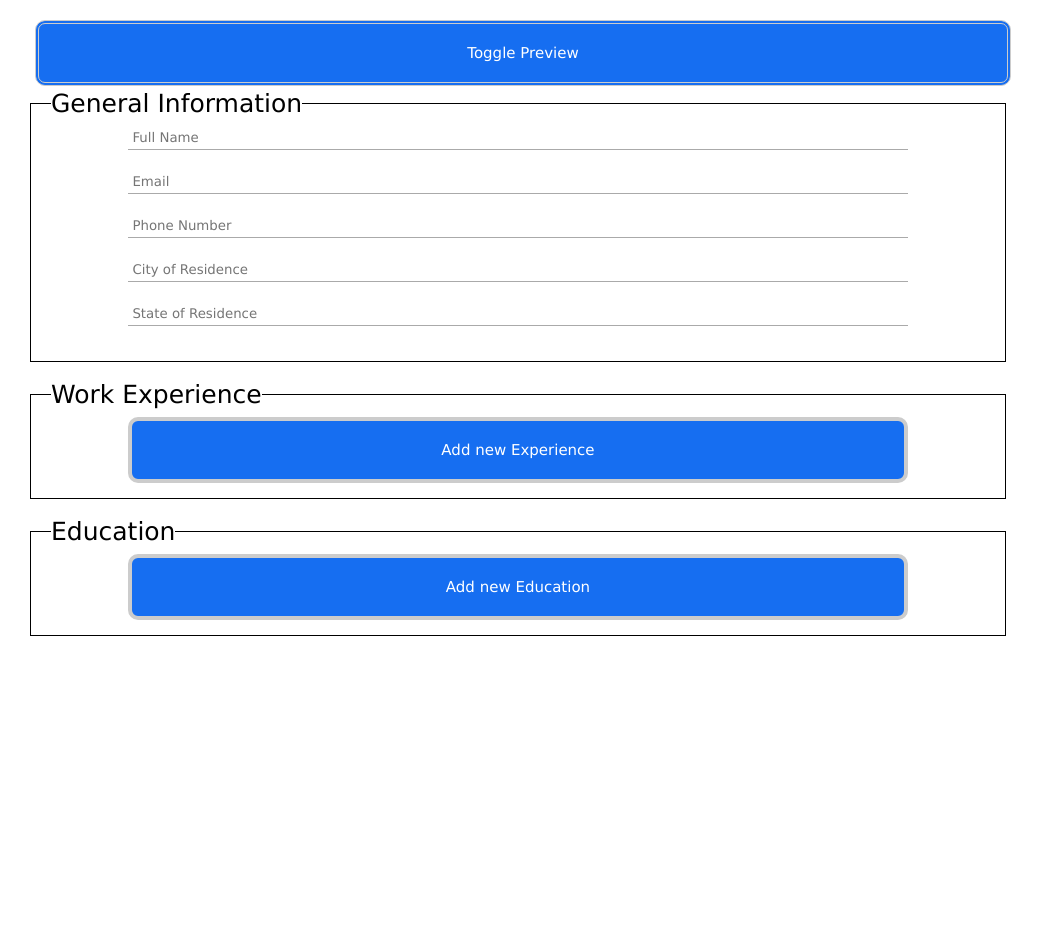
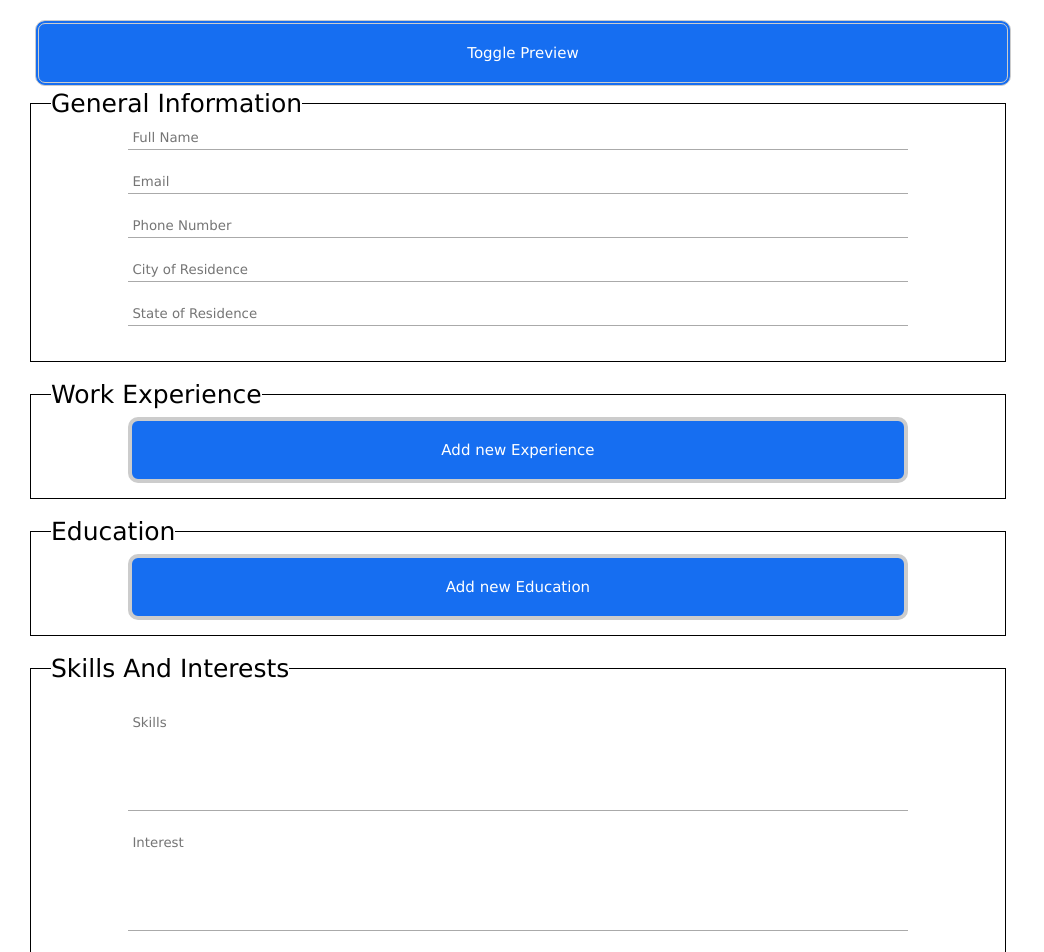
Before and after one commit to Ayarra/TOP-CV-Project, a React (Create React App) app: page / in a window 1280 px wide. Shown: the top 952 px of the page, without its empty margins (0-1044 px from the left). Before the commit the page ends 800 px from the top, so only its background shows below. Built offline with nearby package versions, Linux system fonts and the light colour scheme.

Commit message:
Fix: Fix the form state update

```diff
--- a/src/App.js
+++ b/src/App.js
@@ -15,6 +15,8 @@ function App() {
     },
     workExperience: [],
     education: [],
+    skills: "",
+    interests: "",
   });
 
   console.log(formData);
@@ -23,9 +25,21 @@ function App() {
     setMode((prevState) => !prevState);
   }
 
-  function handleChange(e, id) {
+  function handleChangeGeneralInformation(e) {
     const { name, value } = e.target;
+    setFormData((prevData) => {
+      return {
+        ...prevData,
+        generalInformation: {
+          ...prevData.generalInformation,
+          [name]: value,
+        },
+      };
+    });
+  }
 
+  function handleChangeWorkExperience(e, id) {
+    const { name, value } = e.target;
     setFormData((prevData) => {
       const newExperience = prevData.workExperience.map((experience) => {
         if (experience.id === id) {
@@ -34,7 +48,17 @@ function App() {
           return experience;
         }
       });
+      return {
+        ...prevData,
+        workExperience: [...newExperience],
+      };
+    });
+  }
 
+  function handleChangeEducation(e, id) {
+    console.log("he");
+    const { name, value } = e.target;
+    setFormData((prevData) => {
       const newEducation = prevData.education.map((education) => {
         if (education.id === id) {
           return { ...education, [name]: value };
@@ -42,15 +66,22 @@ function App() {
           return education;
         }
       });
-
       return {
         ...prevData,
-        generalInformation: {
-          ...prevData.generalInformation,
-          [name]: value,
-        },
-        workExperience: [...newExperience],
         education: [...newEducation],
+      };
+    });
+  }
+
+  function handleChange(e, id) {
+    const { name, value } = e.target;
+
+    setFormData((prevData) => {
+      return {
+        ...prevData,
+
+        [name]: value,
+        // interests: value,
       };
     });
   }
@@ -65,6 +96,9 @@ function App() {
         <CVEdit
           formData={formData}
           handleChange={handleChange}
+          handleChangeGeneralInformation={handleChangeGeneralInformation}
+          handleChangeWorkExperience={handleChangeWorkExperience}
+          handleChangeEducation={handleChangeEducation}
           setFormData={setFormData}
         />
       ) : (
--- a/src/components/CVEdit.js
+++ b/src/components/CVEdit.js
@@ -1,26 +1,33 @@
 import React from "react";
 import Education from "./Education/Education";
 import GeneralInformation from "./GeneralInformation";
+import SkillsInterests from "./SkillsInterests/SkillsInterests";
 import WorkExperience from "./WorkExperience/WorkExperience";
 
 export default function CVEdit(props) {
-  const { generalInformation, workExperience, education } = props.formData;
+  const { generalInformation, workExperience, education, skills, interests } =
+    props.formData;
 
   return (
     <form className="form">
       <GeneralInformation
         generalInformation={generalInformation}
-        handleChange={props.handleChange}
+        handleChangeGeneralInformation={props.handleChangeGeneralInformation}
       />
       <WorkExperience
         workExperience={workExperience}
-        handleChange={props.handleChange}
+        handleChangeWorkExperience={props.handleChangeWorkExperience}
         setFormData={props.setFormData}
       />
       <Education
         education={education}
+        handleChangeEducation={props.handleChangeEducation}
+        setFormData={props.setFormData}
+      />
+      <SkillsInterests
+        skills={skills}
+        interests={interests}
         handleChange={props.handleChange}
-        setFormData={props.setFormData}
       />
     </form>
   );
--- a/src/components/Education/Education.js
+++ b/src/components/Education/Education.js
@@ -2,14 +2,14 @@ import React from "react";
 import EducationBlock from "./EducationBlock";
 
 export default function Education(props) {
-  const { education, handleChange, setFormData } = props;
+  const { education, handleChangeEducation, setFormData } = props;
 
   let educations = education.map((education) => (
     <EducationBlock
       key={education.id}
       id={education.id}
       education={education}
-      handleChange={handleChange}
+      handleChangeEducation={handleChangeEducation}
       handleDeleteEducation={handleDeleteEducation}
       setFormData={setFormData}
     />
@@ -17,7 +17,6 @@ export default function Education(props) {
 
   function handleDeleteEducation(e, id) {
     e.preventDefault();
-    console.log(id);
     setFormData((prevData) => {
       const updatedEducation = prevData.education.filter(
         (education) => education.id !== id
--- a/src/components/Education/EducationBlock.js
+++ b/src/components/Education/EducationBlock.js
@@ -1,7 +1,7 @@
 import React from "react";
 
 export default function ExperienceBlock(props) {
-  const { handleChange, handleDeleteEducation, id } = props;
+  const { handleChangeEducation, handleDeleteEducation, id } = props;
   const {
     university,
     degree,
@@ -19,7 +19,7 @@ export default function ExperienceBlock(props) {
         type="text"
         name="university"
         value={university}
-        onChange={(e) => handleChange(e, id)}
+        onChange={(e) => handleChangeEducation(e, id)}
       />
       <input
         className="formInput"
@@ -27,7 +27,7 @@ export default function ExperienceBlock(props) {
         type="text"
         name="degree"
         value={degree}
-        onChange={(e) => handleChange(e, id)}
+        onChange={(e) => handleChangeEducation(e, id)}
       />
       <input
         className="formInput"
@@ -35,7 +35,7 @@ export default function ExperienceBlock(props) {
         type="text"
         name="major"
         value={major}
-        onChange={(e) => handleChange(e, id)}
+        onChange={(e) => handleChangeEducation(e, id)}
       />
       <input
         className="formInput"
@@ -43,7 +43,7 @@ export default function ExperienceBlock(props) {
         type="text"
         name="graduationMonth"
         value={graduationMonth}
-        onChange={(e) => handleChange(e, id)}
+        onChange={(e) => handleChangeEducation(e, id)}
       />
       <input
         className="formInput"
@@ -51,7 +51,7 @@ export default function ExperienceBlock(props) {
         type="text"
         name="graduationYear"
         value={graduationYear}
-        onChange={(e) => handleChange(e, id)}
+        onChange={(e) => handleChangeEducation(e, id)}
       />
       <textarea
         className="formInput formTextArea "
@@ -59,7 +59,7 @@ export default function ExperienceBlock(props) {
         type="text"
         name="achievements"
         value={achievements}
-        onChange={(e) => handleChange(e, id)}
+        onChange={(e) => handleChangeEducation(e, id)}
       />
       <button
         className="deleteButton"
--- a/src/components/GeneralInformation.js
+++ b/src/components/GeneralInformation.js
@@ -2,7 +2,7 @@ import React from "react";
 import "../styles/GeneralInformation.css";
 
 export default function GeneralInformation(props) {
-  const { handleChange } = props;
+  const { handleChangeGeneralInformation } = props;
   const { fullName, email, phoneNumber, city, state } =
     props.generalInformation;
 
@@ -16,7 +16,7 @@ export default function GeneralInformation(props) {
         type="text"
         name="fullName"
         value={fullName}
-        onChange={(e) => handleChange(e)}
+        onChange={(e) => handleChangeGeneralInformation(e)}
       />
       <input
         className="formInput"
@@ -24,7 +24,7 @@ export default function GeneralInformation(props) {
         type="text"
         name="email"
         value={email}
-        onChange={(e) => handleChange(e)}
+        onChange={(e) => handleChangeGeneralInformation(e)}
       />
       <input
         className="formInput"
@@ -32,7 +32,7 @@ export default function GeneralInformation(props) {
         type="text"
         name="phoneNumber"
         value={phoneNumber}
-        onChange={(e) => handleChange(e)}
+        onChange={(e) => handleChangeGeneralInformation(e)}
       />
       <input
         className="formInput"
@@ -40,7 +40,7 @@ export default function GeneralInformation(props) {
         type="text"
         name="city"
         value={city}
-        onChange={(e) => handleChange(e)}
+        onChange={(e) => handleChangeGeneralInformation(e)}
       />
       <input
         className="formInput"
@@ -48,9 +48,8 @@ export default function GeneralInformation(props) {
         type="text"
         name="state"
         value={state}
-        onChange={handleChange}
+        onChange={handleChangeGeneralInformation}
       />
-
     </fieldset>
   );
 }
--- /dev/null
+++ b/src/components/SkillsInterests/SkillsInterests.js
@@ -0,0 +1,29 @@
+import React from "react";
+
+export default function SkillsInterests(props) {
+  const { handleChange, skills, interests } = props;
+
+  return (
+    <fieldset className="infoField">
+      <legend className="title">Skills And Interests</legend>
+      <div className="experienceBlock">
+        <textarea
+          className="formInput formTextArea "
+          placeholder="Skills"
+          type="text"
+          name="skills"
+          value={skills}
+          onChange={(e) => handleChange(e)}
+        />
+        <textarea
+          className="formInput formTextArea "
+          placeholder="Interest"
+          type="text"
+          name="interests"
+          value={interests}
+          onChange={(e) => handleChange(e)}
+        />
+      </div>
+    </fieldset>
+  );
+}
--- a/src/components/WorkExperience/WorkExperience.js
+++ b/src/components/WorkExperience/WorkExperience.js
@@ -2,14 +2,14 @@ import React from "react";
 import ExperienceBlock from "./ExperienceBlock";
 
 export default function WorkExperience(props) {
-  const { workExperience, handleChange, setFormData } = props;
+  const { workExperience, handleChangeWorkExperience, setFormData } = props;
 
   let experiences = workExperience.map((experience) => (
     <ExperienceBlock
       key={experience.id}
       id={experience.id}
       experience={experience}
-      handleChange={handleChange}
+      handleChangeWorkExperience={handleChangeWorkExperience}
       handleDelete={handleDelete}
       setFormData={setFormData}
     />
```
Also changed, not shown: src/components/WorkExperience/ExperienceBlock.js (+7 -7 lines).
